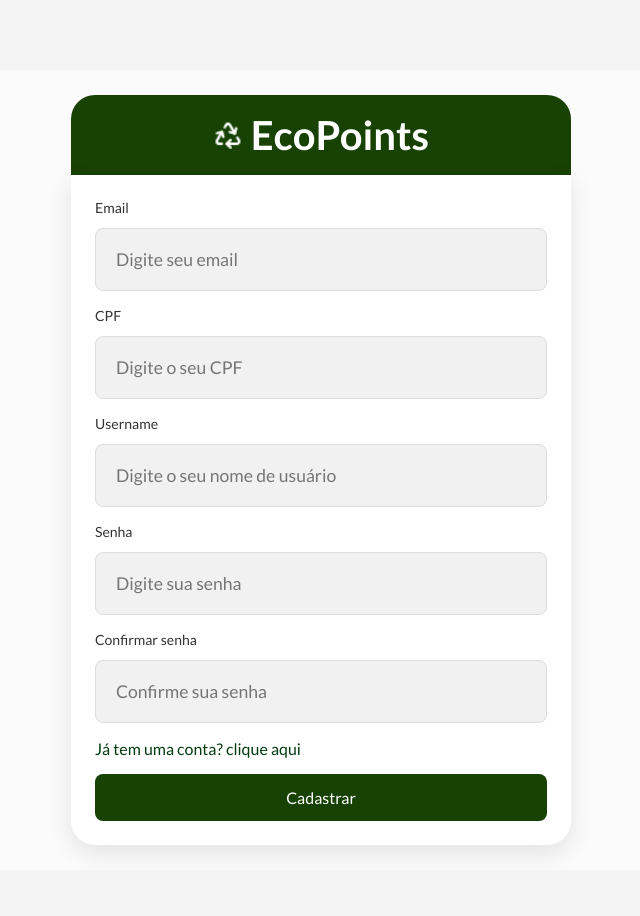
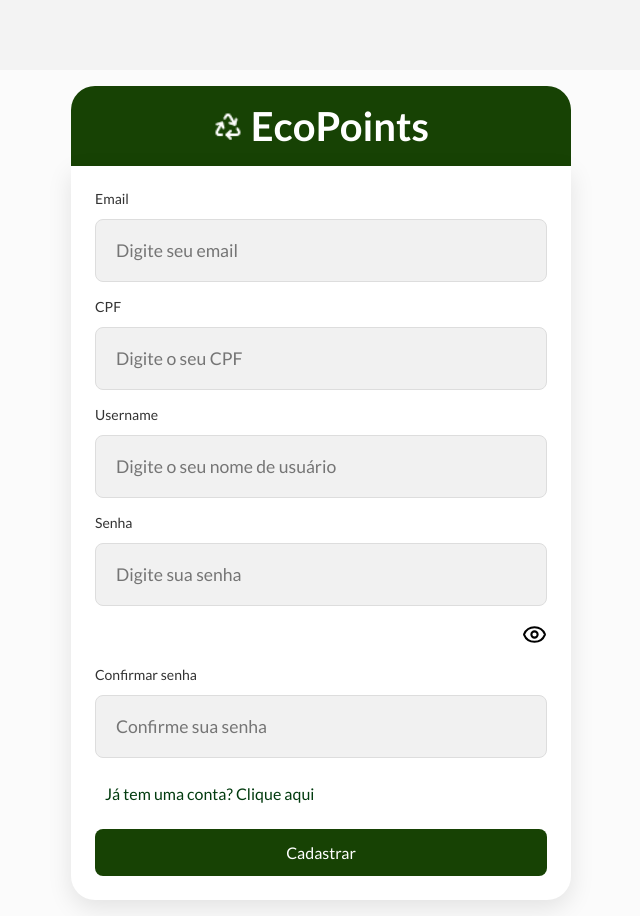
Before and after one commit to leonardodesaboia/Cerberus-Desktop, a React (Vite) app: page /register in a window 1280 px wide. Shown: the whole page, without its empty margins (319-959 px from the left). Before the commit the page ends 870 px from the top, so only its background shows below. Built offline with nearby package versions, Linux system fonts and the light colour scheme.

Commit message:
Mostrar senha ok

```diff
--- a/src/pages/Login.jsx
+++ b/src/pages/Login.jsx
@@ -4,6 +4,8 @@ import { useNavigate } from 'react-router-dom';
 import Input from '../components/Input';
 import { loginUser } from '../services/api';
 import { getUserData } from '../services/api';
+import {Eye, EyeOff} from 'lucide-react'
+
 import '../styles/Login.css';
 
 function Login() {
@@ -25,6 +27,7 @@ function Login() {
 
     const [isLoading, setIsLoading] = useState(false);
     const [apiError, setApiError] = useState('');
+    const [isShow, setIsShow] = useState(false)
 
     const validators = {
         email: (value) => {
@@ -101,6 +104,10 @@ function Login() {
         }
     };
 
+    const handlePassword =()=>{
+        setIsShow(!isShow)
+    }
+
     return (
 
                 <div className="login-container">
@@ -127,17 +134,21 @@ function Login() {
                                 placeholder="Digite seu email"
                                 disabled={isLoading}
                             />
-
-                            <Input
+                                <Input
                                 label="Senha"
-                                type="password"
+                                type={isShow ? "text" : "password" }
                                 value={formData.password}
                                 onChange={handleChange('password')}
                                 onBlur={handleBlur('password')}
                                 error={errors.password}
                                 placeholder="Digite sua senha"
-                                disabled={isLoading}
-                            />
+                                disabled={isLoading} />
+
+                                <p className='showPass' onClick={handlePassword} >
+                                {isShow ? <EyeOff size={25}/>: <Eye size={25}/>}</p>
+
+
+
 
                             <button
                                 type="submit"
--- a/src/pages/Register.jsx
+++ b/src/pages/Register.jsx
@@ -5,6 +5,8 @@ import '../styles/Register.css';
 import { useNavigate } from 'react-router-dom';
 import { loginUser } from '../services/api';
 import { getUserData } from '../services/api';
+import {Eye, EyeOff} from 'lucide-react'
+
 
 
 
@@ -38,6 +40,7 @@ function Register() {
     const [successMessage, setSuccessMessage] = useState('');
     const [formSubmitted, setFormSubmitted] = useState(false);
     const [navigationError, setNavigationError] = useState('');
+    const [isShow, setIsShow]= useState(false)
 
 
     const navigate = useNavigate();
@@ -370,7 +373,9 @@ function Register() {
       }
   }, [formData.password]);
 
-
+  const handlePassword =()=>{
+    setIsShow(!isShow)
+}
 
   return (
     <div className="register-container">
@@ -417,24 +422,27 @@ function Register() {
 
           <Input
             label="Senha"
-            type="password"
+            type={isShow ? "text" : "password" }
             value={formData.password}
             onChange={handleChange('password')}
             onBlur={handleBlur('password')}
             error={errors.password}
             placeholder="Digite sua senha"
           />
+           <p className='showPass' onClick={handlePassword} >
+           {isShow ? <EyeOff size={25}/>: <Eye size={25}/>}</p>
 
           <Input
             label="Confirmar senha"
-            type="password"
+            type={isShow ? "text" : "password" }
             value={formData.confirmPassword}
             onChange={handleChange('confirmPassword')}
             onBlur={handleBlur('confirmPassword')}
             error={errors.confirmPassword}
             placeholder="Confirme sua senha"
           />
-          <a href="./login" className='account'>Já tem uma conta? clique aqui</a>
+
+          <a href="./login" className='account'>Já tem uma conta? Clique aqui</a>
 
           <button type="submit" className="register-button" onClick={handleSubmit}>
             Cadastrar
--- a/src/styles/Login.css
+++ b/src/styles/Login.css
@@ -86,6 +86,17 @@
   height: auto;
 }
 
+.showPass{
+  all: unset;
+  background-color: transparent;
+  border: 0;
+  outline: 0;
+  cursor: pointer;
+  color: #000000;
+  align-self: flex-end;
+  margin-top:-30px;
+}
+
 /* Responsividade */
 @media (min-width: 768px) {
   .login-container {
--- a/src/styles/Register.css
+++ b/src/styles/Register.css
@@ -111,9 +111,20 @@
   height: auto;
 }
 
+.showPass{
+  all: unset;
+  background-color: transparent;
+  border: 0;
+  outline: 0;
+  cursor: pointer;
+  color: #000000;
+  align-self: flex-end;
+}
+
 .account{
   text-decoration: none;
   color: #023b0f;
+  margin: 10px;
 }
 
 .account:hover{
```
